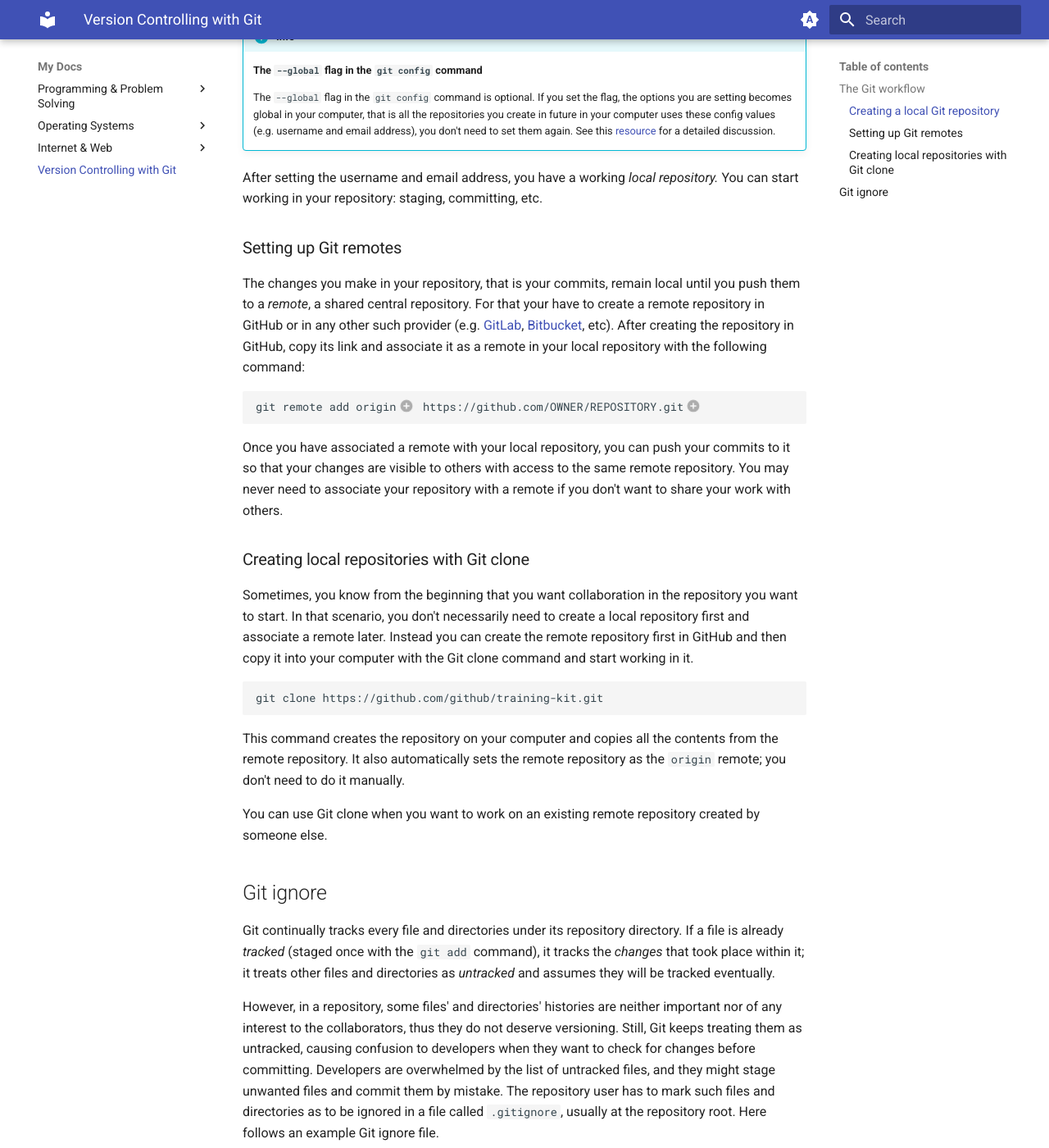
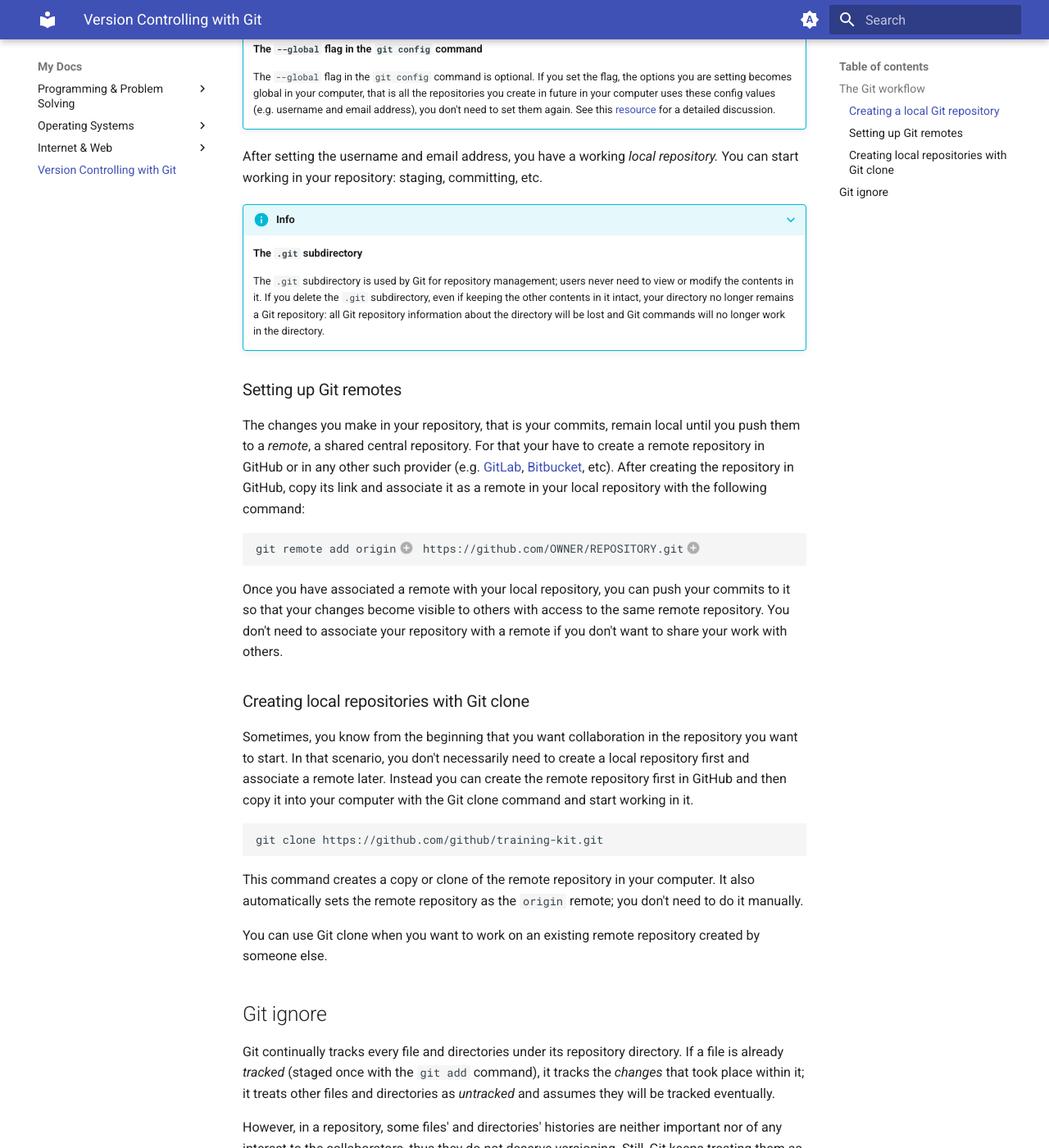
Before and after one commit to gharials/dev-path, an MkDocs documentation site: the page built from docs/vcs-git.md, in a window 1280 px wide and 1400 px high, scrolled down 1275 px. Shown: the whole window at 82% size. Built offline with MkDocs 1.6.1 and Material for MkDocs 9.7.7, drawn with Linux system fonts in a browser that asks for light colours; some of the changed text lies outside the part shown.

Commit message:
'vcs-git': copy edit.

````diff
--- a/docs/vcs-git.md
+++ b/docs/vcs-git.md
@@ -35,6 +35,11 @@ git config --global user.email "youremail@yourdomain.com"
 
 After setting the username and email address, you have a working _local repository._ You can start working in your repository: staging, committing, etc.
 
+???+ info
+    **The `.git` subdirectory**
+
+    The `.git` subdirectory is used by Git for repository management; users never need to view or modify the contents in it. If you delete the `.git` subdirectory, even if keeping the other contents in it intact, your directory no longer remains a Git repository: all Git repository information about the directory will be lost and Git commands will no longer work in the directory.
+
 ### Setting up Git remotes
 
 The changes you make in your repository, that is your commits, remain local until you push them to a _remote_, a shared central repository. For that your have to create a remote repository in GitHub or in any other such provider (e.g. [GitLab](https://about.gitlab.com/), [Bitbucket](https://bitbucket.org/), etc). After creating the repository in GitHub, copy its link and associate it as a remote in your local repository with the following command:
@@ -48,7 +53,7 @@ git remote add origin(1) https://github.com/OWNER/REPOSITORY.git(2)
 1. Name of the remote. A local repository may have multiple remotes with their unique names; the default remote name is `origin`.
 2. Link to the remote repository. You can find it in the repository webpage.
 
-Once you have associated a remote with your local repository, you can push your commits to it so that your changes are visible to others with access to the same remote repository. You may never need to associate your repository with a remote if you don't want to share your work with others.
+Once you have associated a remote with your local repository, you can push your commits to it so that your changes become visible to others with access to the same remote repository. You don't need to associate your repository with a remote if you don't want to share your work with others.
 
 ### Creating local repositories with Git clone
 
@@ -58,7 +63,7 @@ Sometimes, you know from the beginning that you want collaboration in the reposi
 git clone https://github.com/github/training-kit.git
 ```
 
-This command creates the repository on your computer and copies all the contents from the remote repository. It also automatically sets the remote repository as the `origin` remote; you don't need to do it manually.
+This command creates a copy or clone of the remote repository in your computer. It also automatically sets the remote repository as the `origin` remote; you don't need to do it manually.
 
 You can use Git clone when you want to work on an existing remote repository created by someone else.
 
````
Also changed, not shown: other parts of docs/vcs-git.md (+2 -2 lines).
